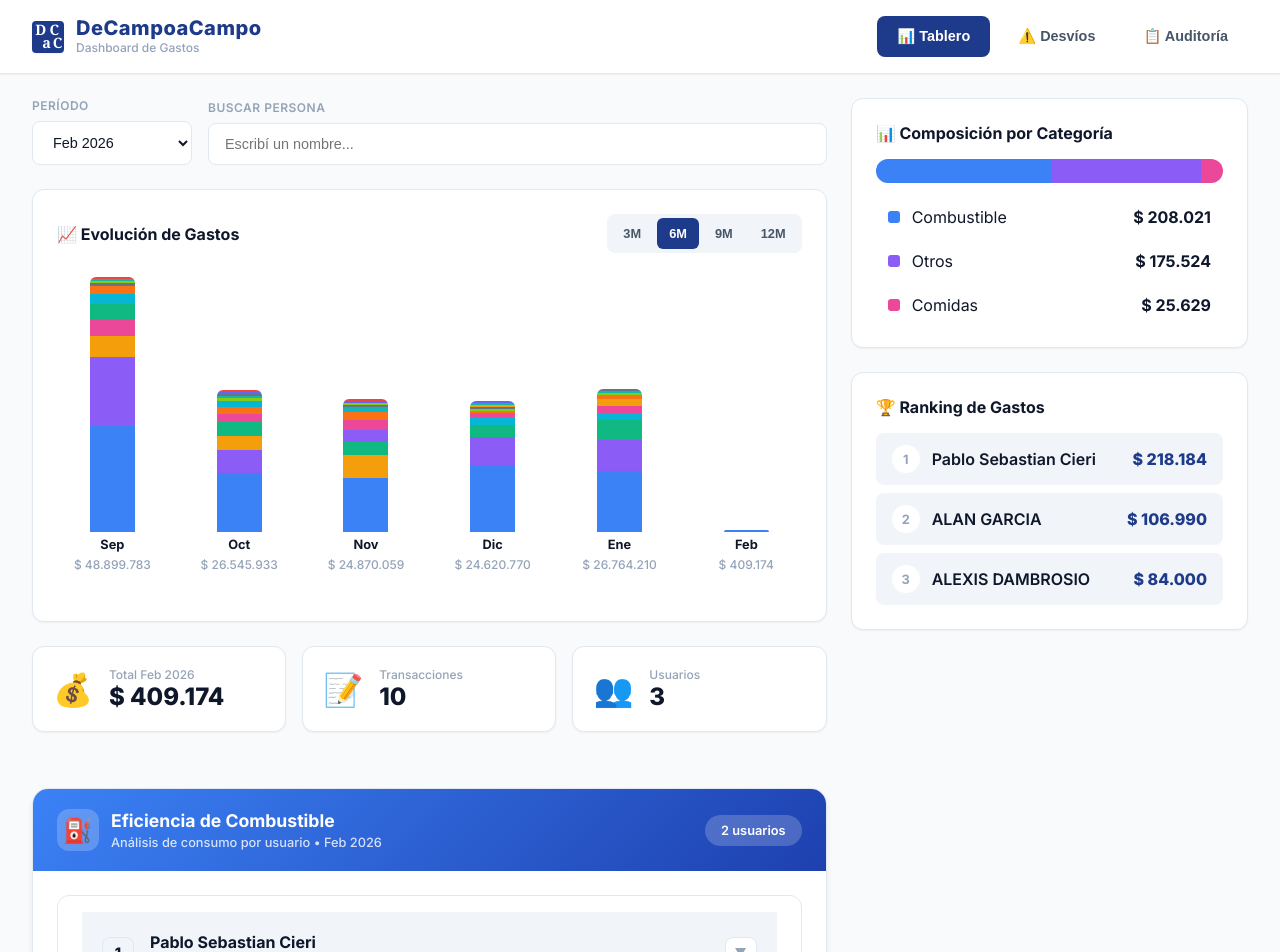
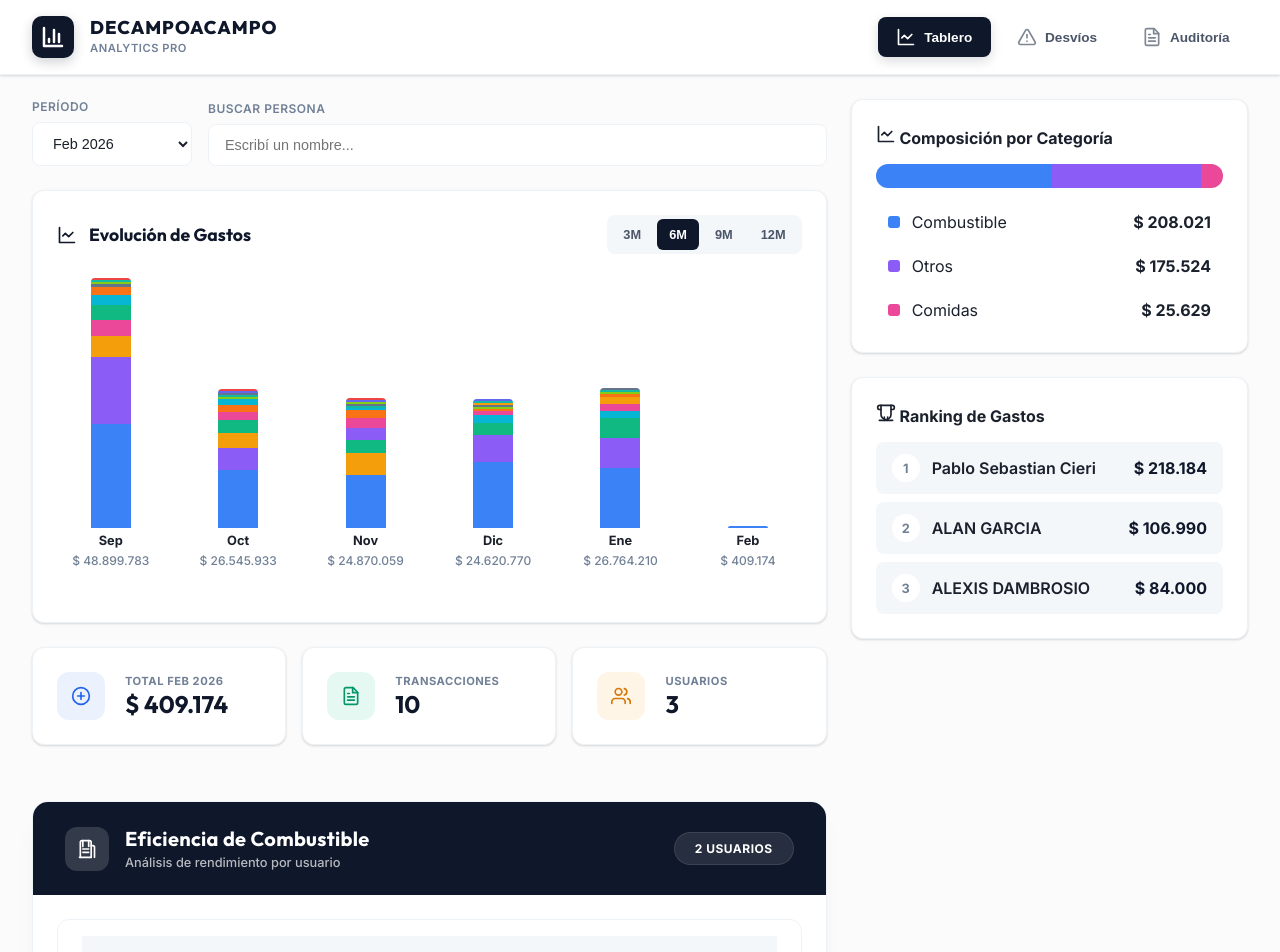
Before and after one commit to jsineriz-commits/decampoacampo-dashboard, a React (Vite) app: page / in a window 1280 px wide. Shown: the top 952 px of the page. Built offline with nearby package versions, Linux system fonts and the light colour scheme.

Commit message:
Nueva Alternativa C: Diseño Premium y Moderno (SVG icons, Outfit font, paleta profesional)

```diff
--- a/src/App.jsx
+++ b/src/App.jsx
@@ -19,18 +19,58 @@ const CATEGORY_COLORS = {
     'Reparaciones': '#eab308'
 };
 
+const Icons = {
+    Chart: () => (
+        <svg width="20" height="20" viewBox="0 0 24 24" fill="none" stroke="currentColor" strokeWidth="2" strokeLinecap="round" strokeLinejoin="round"><path d="M3 3v18h18" /><path d="m19 9-5 5-4-4-3 3" /></svg>
+    ),
+    Money: () => (
+        <svg width="20" height="20" viewBox="0 0 24 24" fill="none" stroke="currentColor" strokeWidth="2" strokeLinecap="round" strokeLinejoin="round"><circle cx="12" cy="12" r="10" /><line x1="12" y1="8" x2="12" y2="16" /><line x1="8" y1="12" x2="16" y2="12" /></svg>
+    ),
+    Audit: () => (
+        <svg width="20" height="20" viewBox="0 0 24 24" fill="none" stroke="currentColor" strokeWidth="2" strokeLinecap="round" strokeLinejoin="round"><path d="M14.5 2H6a2 2 0 0 0-2 2v16a2 2 0 0 0 2 2h12a2 2 0 0 0 2-2V7.5L14.5 2z" /><polyline points="14 2 14 8 20 8" /><line x1="16" y1="13" x2="8" y2="13" /><line x1="16" y1="17" x2="8" y2="17" /><line x1="10" y1="9" x2="8" y2="9" /></svg>
+    ),
+    Users: () => (
+        <svg width="20" height="20" viewBox="0 0 24 24" fill="none" stroke="currentColor" strokeWidth="2" strokeLinecap="round" strokeLinejoin="round"><path d="M17 21v-2a4 4 0 0 0-4-4H5a4 4 0 0 0-4 4v2" /><circle cx="9" cy="7" r="4" /><path d="M23 21v-2a4 4 0 0 0-3-3.87" /><path d="M16 3.13a4 4 0 0 1 0 7.75" /></svg>
+    ),
+    Alert: () => (
+        <svg width="20" height="20" viewBox="0 0 24 24" fill="none" stroke="currentColor" strokeWidth="2" strokeLinecap="round" strokeLinejoin="round"><path d="m21.73 18-8-14a2 2 0 0 0-3.48 0l-8 14A2 2 0 0 0 4 21h16a2 2 0 0 0 1.73-3Z" /><line x1="12" y1="9" x2="12" y2="13" /><line x1="12" y1="17" x2="12.01" y2="17" /></svg>
+    ),
+    Fuel: () => (
+        <svg width="20" height="20" viewBox="0 0 24 24" fill="none" stroke="currentColor" strokeWidth="2" strokeLinecap="round" strokeLinejoin="round"><path d="M3 22L17 22" /><path d="M4 22L4 4C4 2.89543 4.89543 2 6 2L15 2C16.1046 2 17 2.89543 17 4L17 22" /><path d="M7 2L7 9" /><path d="M14 2L14 9" /><path d="M17 8L19 8C20.1046 8 21 8.89543 21 10L21 22" /><line x1="7" y1="16" x2="14" y2="16" /><line x1="7" y1="12" x2="14" y2="12" /></svg>
+    ),
+    Car: () => (
+        <svg width="16" height="16" viewBox="0 0 24 24" fill="none" stroke="currentColor" strokeWidth="2" strokeLinecap="round" strokeLinejoin="round"><path d="M19 17h2c.6 0 1-.4 1-1v-3c0-.9-.7-1.7-1.5-1.9C18.7 10.6 16 10 16 10s-1.3-1.4-2.2-2.3c-.5-.4-1.1-.7-1.8-.7H5c-1.1 0-2 .9-2 2v7c0 .6.4 1 1 1h2" /><circle cx="7" cy="17" r="2" /><circle cx="17" cy="17" r="2" /><path d="M13 17h2" /><path d="M7 17h6" /></svg>
+    ),
+    Close: () => (
+        <svg width="14" height="14" viewBox="0 0 24 24" fill="none" stroke="currentColor" strokeWidth="2.5" strokeLinecap="round" strokeLinejoin="round"><line x1="18" y1="6" x2="6" y2="18" /><line x1="6" y1="6" x2="18" y2="18" /></svg>
+    ),
+    CreditCard: () => (
+        <svg width="20" height="20" viewBox="0 0 24 24" fill="none" stroke="currentColor" strokeWidth="2" strokeLinecap="round" strokeLinejoin="round"><rect x="1" y="4" width="22" height="16" rx="2" ry="2" /><line x1="1" y1="10" x2="23" y2="10" /></svg>
+    ),
+    Trophy: () => (
+        <svg width="20" height="20" viewBox="0 0 24 24" fill="none" stroke="currentColor" strokeWidth="2" strokeLinecap="round" strokeLinejoin="round"><path d="M6 9H4.5a2.5 2.5 0 0 1 0-5H6" /><path d="M18 9h1.5a2.5 2.5 0 0 0 0-5H18" /><path d="M4 22h16" /><path d="M10 22V18" /><path d="M14 22V18" /><path d="M18 4H6v11a6 6 0 0 0 12 0V4z" /></svg>
+    ),
+    ChevronDown: () => (
+        <svg width="16" height="16" viewBox="0 0 24 24" fill="none" stroke="currentColor" strokeWidth="2" strokeLinecap="round" strokeLinejoin="round"><polyline points="6 9 12 15 18 9" /></svg>
+    ),
+    ChevronUp: () => (
+        <svg width="16" height="16" viewBox="0 0 24 24" fill="none" stroke="currentColor" strokeWidth="2" strokeLinecap="round" strokeLinejoin="round"><polyline points="18 15 12 9 6 15" /></svg>
+    )
+};
+
 const Logo = () => (
     <div className="logo-wrapper">
-        <svg width="32" height="32" viewBox="0 0 100 100" className="logo-icon">
-            <rect width="100" height="100" fill="#1e3a8a" />
-            <text x="10" y="45" fontFamily="Georgia, serif" fontSize="45" fill="white" fontWeight="bold">D</text>
-            <text x="55" y="45" fontFamily="Georgia, serif" fontSize="45" fill="white" fontWeight="bold">C</text>
-            <text x="32" y="85" fontFamily="Georgia, serif" fontSize="45" fill="white" fontWeight="bold">a</text>
-            <text x="65" y="85" fontFamily="Georgia, serif" fontSize="45" fill="white" fontWeight="bold">C</text>
-        </svg>
+        <div className="logo-icon-container">
+            <svg width="24" height="24" viewBox="0 0 24 24" fill="none" stroke="currentColor" strokeWidth="2.5" strokeLinecap="round" strokeLinejoin="round" className="logo-svg">
+                <path d="M3 3v18h18" />
+                <path d="M18 17V9" />
+                <path d="M13 17V5" />
+                <path d="M8 17v-3" />
+            </svg>
+        </div>
         <div className="logo-text">
-            <span className="logo-title">DeCampoaCampo</span>
-            <span className="logo-subtitle">Dashboard de Gastos</span>
+            <span className="logo-title">DECAMPOACAMPO</span>
+            <span className="logo-subtitle">Analytics Pro</span>
         </div>
     </div>
 );
@@ -556,19 +596,19 @@ function App() {
                         className={`nav-tab ${activeTab === 'tablero' ? 'active' : ''}`}
                         onClick={() => setActiveTab('tablero')}
                     >
-                        📊 Tablero
+                        <Icons.Chart /> Tablero
                     </button>
                     <button
                         className={`nav-tab ${activeTab === 'alertas' ? 'active' : ''}`}
                         onClick={() => setActiveTab('alertas')}
                     >
-                        ⚠️ Desvíos
+                        <Icons.Alert /> Desvíos
                     </button>
                     <button
                         className={`nav-tab ${activeTab === 'auditoria' ? 'active' : ''}`}
                         onClick={() => setActiveTab('auditoria')}
                     >
-                        📋 Auditoría
+                        <Icons.Audit /> Auditoría
                     </button>
                 </nav>
             </header>
@@ -612,12 +652,12 @@ function App() {
                                         setPersonaSeleccionada('');
                                         setBusqueda('');
                                     }}>
-                                        ✕ Limpiar persona
+                                        <Icons.Close /> Persona
                                     </button>
                                 )}
                                 {categoriaFiltrada && (
                                     <button className="clear-filter" onClick={() => setCategoriaFiltrada('')}>
-                                        ✕ Limpiar categoría
+                                        <Icons.Close /> Categoría
                                     </button>
                                 )}
                             </div>
@@ -626,7 +666,7 @@ function App() {
                             <div className="chart-card">
                                 <div className="chart-header">
                                     <h3>
-                                        📈 Evolución de Gastos
+                                        <Icons.Chart /> Evolución de Gastos
                                         {personaSeleccionada && <span className="filter-badge">{personaSeleccionada}</span>}
                                         {categoriaFiltrada && <span className="filter-badge category">{categoriaFiltrada}</span>}
                                     </h3>
@@ -671,21 +711,27 @@ function App() {
                             {/* Indicadores */}
                             <div className="indicators-row">
                                 <div className="indicator-card">
-                                    <span className="indicator-icon">💰</span>
+                                    <div className="indicator-icon-wrapper blue">
+                                        <Icons.Money />
+                                    </div>
                                     <div className="indicator-info">
                                         <span className="indicator-label">Total {formatPeriodo(mesSeleccionado)}</span>
                                         <span className="indicator-value">{formatCurrency(totalMes)}</span>
                                     </div>
                                 </div>
                                 <div className="indicator-card">
-                                    <span className="indicator-icon">📝</span>
+                                    <div className="indicator-icon-wrapper green">
+                                        <Icons.Audit />
+                                    </div>
                                     <div className="indicator-info">
                                         <span className="indicator-label">Transacciones</span>
                                         <span className="indicator-value">{dataDelMes.length}</span>
                                     </div>
                                 </div>
                                 <div className="indicator-card">
-                                    <span className="indicator-icon">👥</span>
+                                    <div className="indicator-icon-wrapper orange">
+                                        <Icons.Users />
+                                    </div>
                                     <div className="indicator-info">
                                         <span className="indicator-label">Usuarios</span>
                                         <span className="indicator-value">{rankingUsuarios.length}</span>
@@ -700,11 +746,13 @@ function App() {
                                     {/* Header con gradiente */}
                                     <div className="fuel-header">
                                         <div className="fuel-header-left">
-                                            <div className="fuel-icon">⛽</div>
+                                            <div className="fuel-icon-wrapper">
+                                                <Icons.Fuel />
+                                            </div>
                                             <div>
                                                 <h3>Eficiencia de Combustible</h3>
                                                 <span className="fuel-header-subtitle">
-                                                    Análisis de consumo por usuario • {formatPeriodo(mesSeleccionado)}
+                                                    Análisis de rendimiento por usuario
                                                 </span>
                                             </div>
                                         </div>
@@ -738,12 +786,12 @@ function App() {
                                                             <div className="fuel-user-info">
                                                                 <div className="fuel-user-name">{d.usuario}</div>
                                                                 <div className="fuel-user-vehicle">
-                                                                    🚗 <span>{d.tipo !== '-' ? d.tipo : 'Sin especificar'}</span>
-                                                                    {d.patente !== '-' && <span>{d.patente}</span>}
+                                                                    <Icons.Car /> <span>{d.tipo !== '-' ? d.tipo : 'Sin especificar'}</span>
+                                                                    {d.patente !== '-' && <span className="patente-tag">{d.patente}</span>}
                                                                 </div>
                                                             </div>
                                                             <div className="fuel-expand-btn">
-                                                                {isExpanded ? '▲' : '▼'}
+                                                                {isExpanded ? <Icons.ChevronUp /> : <Icons.ChevronDown />}
                                                             </div>
                                                         </div>
 
@@ -823,7 +871,7 @@ function App() {
                         <div className="dashboard-right">
                             {/* Composición */}
                             <div className="section-card">
-                                <h3>📊 Composición por Categoría</h3>
+                                <h3><Icons.Chart /> Composición por Categoría</h3>
                                 <div className="composition-bar">
                                     {composicion.map(([cat, val]) => {
                                         const pct = ((val / totalMes) * 100).toFixed(1);
@@ -870,7 +918,7 @@ function App() {
 
                             {/* Ranking o transacciones de persona */}
                             <div className="section-card">
-                                <h3>{personaSeleccionada ? `💳 Consumos de ${personaSeleccionada}` : '🏆 Ranking de Gastos'}</h3>
+                                <h3>{personaSeleccionada ? <><Icons.CreditCard /> Consumos de {personaSeleccionada}</> : <><Icons.Trophy /> Ranking de Gastos</>}</h3>
                                 <div className="ranking-list">
                                     {personaSeleccionada ? (
                                         transaccionesOrdenadas.slice(0, 10).map((t, i) => (
@@ -907,8 +955,8 @@ function App() {
                         <div className="alertas-container">
                             <div className="alertas-header-row">
                                 <div className="header-titles">
-                                    <h2>⚠️ {modoFecha === 'mes' ? 'Desvíos y Alertas' : 'Ranking Anual'}</h2>
-                                    <p>{modoFecha === 'mes' ? 'Usuarios con desvíos vs promedio 3 meses' : 'Ranking de gasto total del año'}</p>
+                                    <h2><Icons.Alert /> {modoFecha === 'mes' ? 'Análisis de Desvíos' : 'Ranking Consolidado'}</h2>
+                                    <p>{modoFecha === 'mes' ? 'Comparativa de gasto individual vs. promedio del segmento' : 'Gasto acumulado por usuario en el período seleccionado'}</p>
                                 </div>
                                 <div className="alertas-filters">
                                     <div className="toggle-mode">
@@ -963,7 +1011,7 @@ function App() {
                                                         </div>
                                                     )}
                                                 </div>
-                                                <div className="expand-icon">{isExpanded ? '▲' : '▼'}</div>
+                                                <div className="expand-icon">{isExpanded ? <Icons.ChevronUp /> : <Icons.ChevronDown />}</div>
                                             </div>
 
                                             {isExpanded && (
--- a/src/styles/index.css
+++ b/src/styles/index.css
@@ -1,4 +1,4 @@
-@import url('https://fonts.googleapis.com/css2?family=Inter:wght@400;500;600;700;800&display=swap');
+@import url('https://fonts.googleapis.com/css2?family=Inter:wght@400;500;600;700&family=Outfit:wght@500;600;700;800&display=swap');
 
 * {
   margin: 0;
@@ -7,21 +7,24 @@
 }
 
 :root {
-  --bg-primary: #f8fafc;
+  --bg-primary: #fbfbfc;
   --bg-secondary: #ffffff;
   --bg-card: #ffffff;
-  --bg-hover: #f1f5f9;
-  --text-primary: #0f172a;
-  --text-secondary: #475569;
-  --text-muted: #94a3b8;
-  --border-color: #e2e8f0;
-  --accent-blue: #1e3a8a;
-  --accent-green: #10b981;
-  --accent-red: #ef4444;
-  --accent-orange: #f59e0b;
-  --shadow-sm: 0 1px 2px rgba(0, 0, 0, 0.05);
-  --shadow-md: 0 4px 6px -1px rgba(0, 0, 0, 0.1);
-  --shadow-lg: 0 10px 15px -3px rgba(0, 0, 0, 0.1);
+  --bg-hover: #f4f7fa;
+  --text-primary: #1a202c;
+  --text-secondary: #4a5568;
+  --text-muted: #718096;
+  --border-color: #edf2f7;
+  --accent-blue: #0f172a;
+  --accent-blue-light: #3b82f6;
+  --accent-green: #059669;
+  --accent-red: #dc2626;
+  --accent-orange: #d97706;
+  --shadow-sm: 0 1px 3px 0 rgba(0, 0, 0, 0.1), 0 1px 2px 0 rgba(0, 0, 0, 0.06);
+  --shadow-md: 0 4px 6px -1px rgba(0, 0, 0, 0.1), 0 2px 4px -1px rgba(0, 0, 0, 0.06);
+  --shadow-lg: 0 20px 25px -5px rgba(0, 0, 0, 0.05), 0 10px 10px -5px rgba(0, 0, 0, 0.02);
+  --radius-md: 12px;
+  --radius-lg: 16px;
 }
 
 body {
@@ -87,12 +90,19 @@ body {
 .logo-wrapper {
   display: flex;
   align-items: center;
-  gap: 0.75rem;
+  gap: 1rem;
 }
 
-.logo-icon {
-  border-radius: 4px;
-  box-shadow: var(--shadow-sm);
+.logo-icon-container {
+  width: 42px;
+  height: 42px;
+  background: var(--accent-blue);
+  border-radius: 10px;
+  display: flex;
+  align-items: center;
+  justify-content: center;
+  color: white;
+  box-shadow: 0 4px 12px rgba(15, 23, 42, 0.2);
 }
 
 .logo-text {
@@ -101,18 +111,22 @@ body {
 }
 
 .logo-title {
-  font-size: 1.25rem;
+  font-family: 'Outfit', sans-serif;
+  font-size: 1.15rem;
   font-weight: 800;
   color: var(--accent-blue);
-  letter-spacing: 0.5px;
+  letter-spacing: 1px;
   line-height: 1;
 }
 
 .logo-subtitle {
+  font-family: 'Inter', sans-serif;
   color: var(--text-muted);
-  font-size: 0.75rem;
-  font-weight: 500;
-  margin-top: 2px;
+  font-size: 0.7rem;
+  font-weight: 600;
+  text-transform: uppercase;
+  letter-spacing: 0.5px;
+  margin-top: 3px;
 }
 
 .header-nav {
@@ -121,24 +135,37 @@ body {
 }
 
 .nav-tab {
-  padding: 0.75rem 1.25rem;
+  display: flex;
+  align-items: center;
+  gap: 0.5rem;
+  padding: 0.65rem 1.15rem;
   border: none;
   background: transparent;
   color: var(--text-secondary);
-  font-size: 0.9rem;
+  font-size: 0.85rem;
   font-weight: 600;
   cursor: pointer;
   border-radius: 8px;
-  transition: all 0.2s;
+  transition: all 0.2s cubic-bezier(0.4, 0, 0.2, 1);
+}
+
+.nav-tab svg {
+  opacity: 0.7;
 }
 
 .nav-tab:hover {
   background: var(--bg-hover);
+  color: var(--text-primary);
 }
 
 .nav-tab.active {
   background: var(--accent-blue);
   color: white;
+  box-shadow: 0 4px 12px rgba(15, 23, 42, 0.15);
+}
+
+.nav-tab.active svg {
+  opacity: 1;
 }
 
 /* Main Content */
@@ -214,20 +241,24 @@ body {
 }
 
 .clear-filter {
+  display: flex;
+  align-items: center;
+  gap: 0.5rem;
   padding: 0.75rem 1rem;
-  border: 1px solid var(--accent-red);
-  background: transparent;
-  color: var(--accent-red);
+  border: 1px solid var(--border-color);
+  background: var(--bg-secondary);
+  color: var(--text-secondary);
   border-radius: 8px;
-  font-size: 0.85rem;
+  font-size: 0.8rem;
   font-weight: 600;
   cursor: pointer;
   transition: all 0.2s;
 }
 
 .clear-filter:hover {
-  background: var(--accent-red);
-  color: white;
+  background: #fee2e2;
+  color: var(--accent-red);
+  border-color: #fecaca;
 }
 
 /* Chart Card */
@@ -247,11 +278,13 @@ body {
 }
 
 .chart-header h3 {
-  font-size: 1rem;
+  font-family: 'Outfit', sans-serif;
+  font-size: 1.1rem;
   font-weight: 700;
   display: flex;
   align-items: center;
-  gap: 0.5rem;
+  gap: 0.75rem;
+  color: var(--accent-blue);
 }
 
 .filter-badge {
@@ -296,10 +329,15 @@ body {
 .bar-chart {
   display: flex;
   align-items: flex-end;
-  gap: 1rem;
+  gap: 1.25rem;
   height: 320px;
-  padding-bottom: 20px;
+  padding-bottom: 25px;
   margin-top: 1rem;
+}
+
+.bar-chart.mini {
+  height: 180px;
+  gap: 0.75rem;
 }
 
 .bar-column {
@@ -314,14 +352,14 @@ body {
 
 .bar-container {
   width: 100%;
-  max-width: 45px;
+  max-width: 40px;
   display: flex;
   flex-direction: column-reverse;
-  border-radius: 6px 6px 0 0;
+  border-radius: 4px 4px 0 0;
   overflow: hidden;
-  transition: all 0.3s ease;
+  transition: all 0.3s cubic-bezier(0.175, 0.885, 0.32, 1.275);
   margin-bottom: 45px;
-  /* Espacio para los labels */
+  background: #f8fafc;
 }
 
 .bar-segment {
@@ -359,18 +397,46 @@ body {
 }
 
 .indicator-card {
-  background: var(--bg-card);
-  border-radius: 12px;
-  padding: 1.25rem;
+  background: var(--bg-secondary);
+  border-radius: var(--radius-md);
+  padding: 1.5rem;
   border: 1px solid var(--border-color);
   display: flex;
   align-items: center;
-  gap: 1rem;
+  gap: 1.25rem;
   box-shadow: var(--shadow-sm);
+  transition: all 0.2s ease;
 }
 
-.indicator-icon {
-  font-size: 2rem;
+.indicator-card:hover {
+  transform: translateY(-2px);
+  box-shadow: var(--shadow-md);
+  border-color: var(--accent-blue-light);
+}
+
+.indicator-icon-wrapper {
+  width: 48px;
+  height: 48px;
+  border-radius: 12px;
+  display: flex;
+  align-items: center;
+  justify-content: center;
+  flex-shrink: 0;
+}
+
+.indicator-icon-wrapper.blue {
+  background: rgba(59, 130, 246, 0.1);
+  color: #2563eb;
+}
+
+.indicator-icon-wrapper.green {
+  background: rgba(16, 185, 129, 0.1);
+  color: #059669;
+}
+
+.indicator-icon-wrapper.orange {
+  background: rgba(245, 158, 11, 0.1);
+  color: #d97706;
 }
 
 .indicator-info {
@@ -379,15 +445,20 @@ body {
 }
 
 .indicator-label {
-  font-size: 0.75rem;
+  font-size: 0.7rem;
   color: var(--text-muted);
-  font-weight: 500;
+  font-weight: 700;
+  text-transform: uppercase;
+  letter-spacing: 0.5px;
+  margin-bottom: 2px;
 }
 
 .indicator-value {
+  font-family: 'Outfit', sans-serif;
   font-size: 1.5rem;
-  font-weight: 800;
-  color: var(--text-primary);
+  font-weight: 700;
+  color: var(--accent-blue);
+  line-height: 1.2;
 }
 
 /* Section Card */
@@ -582,17 +653,17 @@ body {
 
 /* ============ EFICIENCIA DE COMBUSTIBLE ============ */
 .fuel-section {
-  background: var(--bg-card);
-  border-radius: 16px;
+  background: var(--bg-secondary);
+  border-radius: var(--radius-lg);
   border: 1px solid var(--border-color);
-  box-shadow: var(--shadow-md);
+  box-shadow: var(--shadow-lg);
   overflow: hidden;
   margin-top: 2rem;
 }
 
 .fuel-header {
-  background: linear-gradient(135deg, #3b82f6 0%, #1e40af 100%);
-  padding: 1.25rem 1.5rem;
+  background: var(--accent-blue);
+  padding: 1.5rem 2rem;
   display: flex;
   align-items: center;
   justify-content: space-between;
@@ -601,41 +672,45 @@ body {
 .fuel-header-left {
   display: flex;
   align-items: center;
-  gap: 0.75rem;
+  gap: 1rem;
 }
 
-.fuel-icon {
-  width: 42px;
-  height: 42px;
-  background: rgba(255, 255, 255, 0.2);
+.fuel-icon-wrapper {
+  width: 44px;
+  height: 44px;
+  background: rgba(255, 255, 255, 0.15);
   border-radius: 12px;
   display: flex;
   align-items: center;
   justify-content: center;
-  font-size: 1.5rem;
+  color: white;
 }
 
 .fuel-header h3 {
+  font-family: 'Outfit', sans-serif;
   color: white;
-  font-size: 1.1rem;
+  font-size: 1.25rem;
   font-weight: 700;
   margin: 0;
+  letter-spacing: 0.3px;
 }
 
 .fuel-header-subtitle {
-  color: rgba(255, 255, 255, 0.8);
+  color: rgba(255, 255, 255, 0.7);
   font-size: 0.8rem;
   font-weight: 500;
 }
 
 .fuel-badge {
-  background: rgba(255, 255, 255, 0.2);
+  background: rgba(255, 255, 255, 0.1);
   color: white;
-  padding: 0.5rem 1rem;
-  border-radius: 20px;
-  font-size: 0.8rem;
-  font-weight: 600;
-  backdrop-filter: blur(10px);
+  padding: 0.5rem 1.25rem;
+  border-radius: 30px;
+  font-size: 0.75rem;
+  font-weight: 700;
+  text-transform: uppercase;
+  letter-spacing: 0.5px;
+  border: 1px solid rgba(255, 255, 255, 0.1);
 }
 
 .fuel-content {
@@ -675,17 +750,19 @@ body {
 }
 
 .fuel-rank {
-  width: 32px;
-  height: 32px;
-  background: var(--bg-hover);
-  border-radius: 8px;
+  width: 36px;
+  height: 36px;
+  background: var(--bg-secondary);
+  border-radius: 50%;
   display: flex;
   align-items: center;
   justify-content: center;
-  font-weight: 800;
-  font-size: 0.9rem;
-  color: var(--text-primary);
-  border: 1px solid var(--border-color);
+  font-family: 'Outfit', sans-serif;
+  font-weight: 700;
+  font-size: 0.95rem;
+  color: var(--accent-blue);
+  border: 2px solid var(--border-color);
+  box-shadow: var(--shadow-sm);
 }
 
 .fuel-rank.gold,
@@ -717,14 +794,22 @@ body {
   color: var(--text-muted);
   display: flex;
   align-items: center;
-  gap: 0.5rem;
+  gap: 0.75rem;
 }
 
 .fuel-user-vehicle span {
-  background: var(--bg-secondary);
+  font-weight: 500;
+}
+
+.patente-tag {
+  background: var(--bg-hover);
+  color: var(--text-secondary);
   padding: 0.15rem 0.5rem;
   border-radius: 4px;
-  font-weight: 500;
+  font-family: monospace;
+  font-size: 0.7rem;
+  border: 1px solid var(--border-color);
+  font-weight: 700;
 }
 
 .fuel-expand-btn {
```
